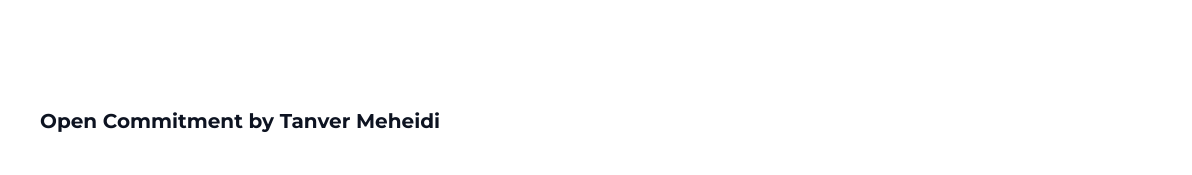
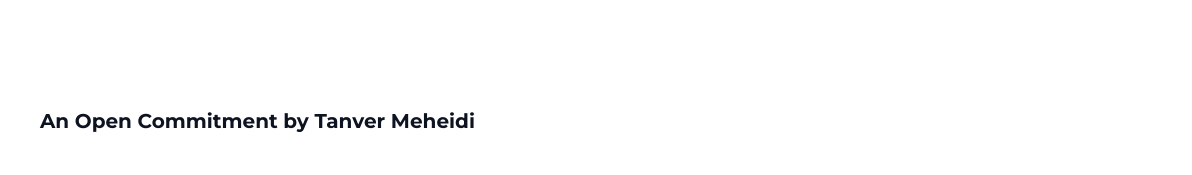
Before and after one commit to tanvermax/assignment, a plain HTML site: page index.html in a window 1280 px wide. Shown: the part 5614-5789 px from the top of the page, 0-1192 px from the left. Drawn offline with Linux system fonts and the light colour scheme.

Commit message:
An added in the footer

```diff
--- a/index.html
+++ b/index.html
@@ -241,7 +241,7 @@
   <footer id="footer">
 
     <div class="l_side">
-      <h4>Open Commitment by Tanver Meheidi</h4>
+      <h4> An Open Commitment by Tanver Meheidi</h4>
     </div>
     <!-- Added  social media links-->
     <div class="r_side">
```
